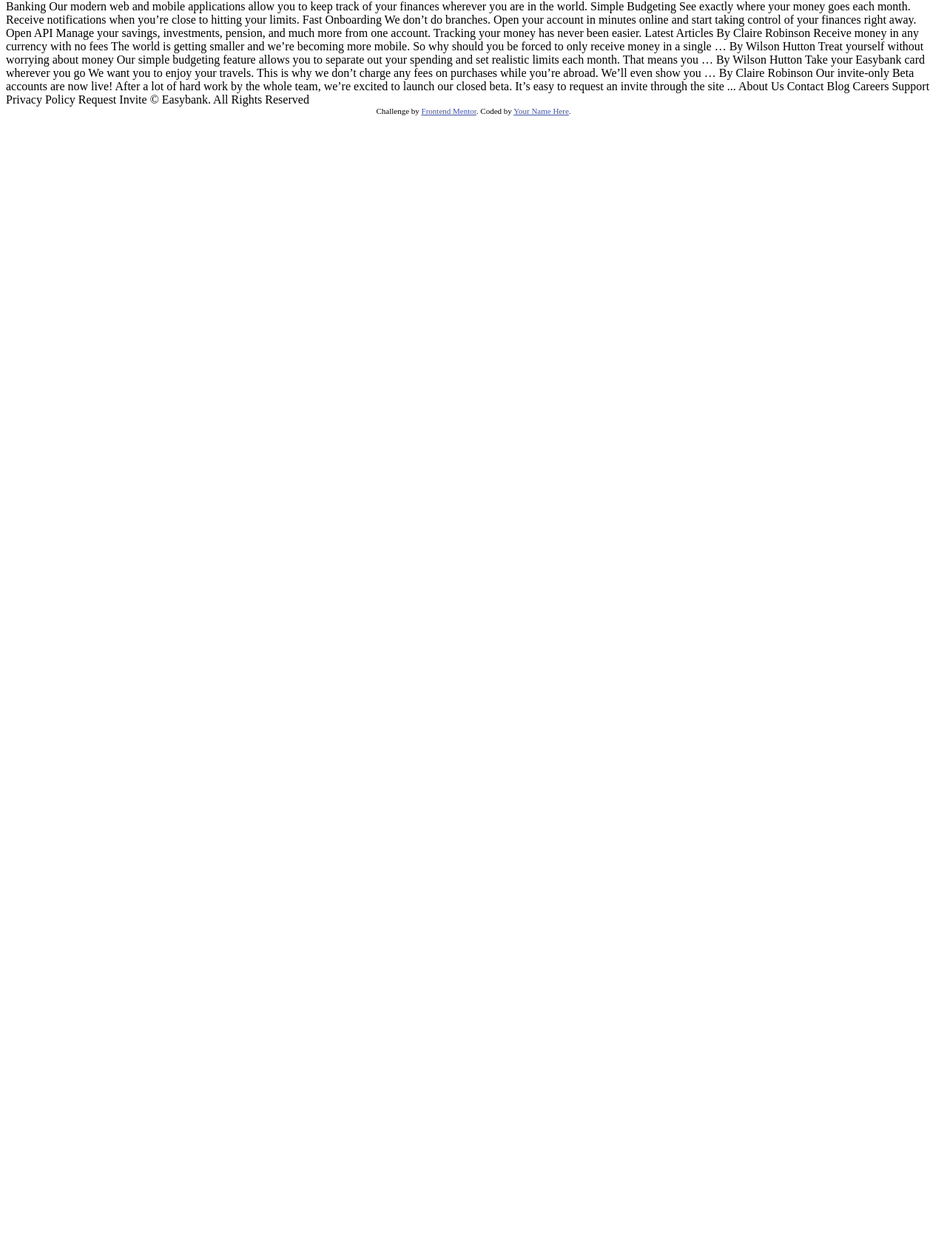
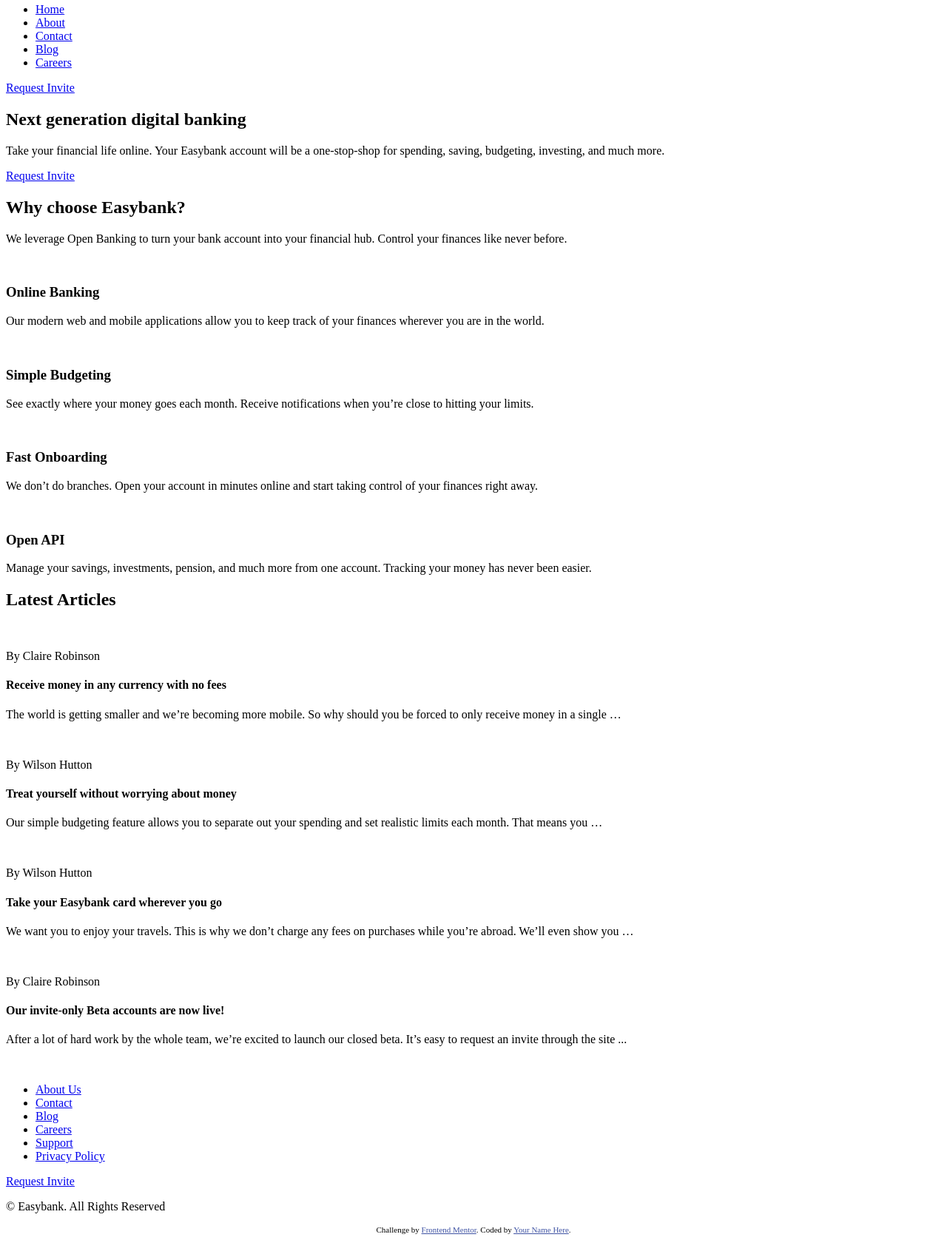
Before and after one commit to emunsi/easybank.github.io, a plain HTML site: page index.html in a window 1280 px wide. Shown: the part 44-1720 px from the top of the page at 74% size. Before the commit the page ends 800 px from the top, so only its background shows below. Drawn offline with Linux system fonts and the light colour scheme.

Commit message:
HTML Done & CSS Variables Done

```diff
--- a/index.html
+++ b/index.html
@@ -1,101 +1,141 @@
 <!DOCTYPE html>
 <html lang="en">
+
 <head>
     <meta charset="UTF-8">
-  <meta name="viewport" content="width=device-width, initial-scale=1.0"> <!-- displays site properly based on user's device -->
+    <meta name="viewport" content="width=device-width, initial-scale=1.0">
+    <!-- displays site properly based on user's device -->
 
     <link rel="icon" type="image/png" sizes="32x32" href="./images/favicon-32x32.png">
-
+    <link rel="stylesheet" type="text/css" href="main.css">
     <title>Frontend Mentor | Easybank landing page</title>
 
     <!-- Feel free to remove these styles or customise in your own stylesheet 👍 -->
     <style>
-    .attribution { font-size: 11px; text-align: center; }
-    .attribution a { color: hsl(228, 45%, 44%); }
+        .attribution {
+            font-size: 11px;
+            text-align: center;
+        }
+
+        .attribution a {
+            color: hsl(228, 45%, 44%);
+        }
     </style>
 </head>
+
 <body>
+    <div class="container">
 
-  Home
-  About
-  Contact
-  Blog
-  Careers
+    </div>
+    <section class="hero">
+        <nav>
+            <a href="index.html"><img src="images/logo.svg" alt="Logo"></a>
+            <div class="navlinks">
+                <ul>
+                    <li><a href="index.html">Home</a></li>
+                    <li><a href="index.html">About</a></li>
+                    <li><a href="index.html">Contact</a></li>
+                    <li><a href="index.html">Blog</a></li>
+                    <li><a href="index.html">Careers</a></li>
+                </ul>
+            </div>
+            <a href="index.html" class="request-invite">Request Invite</a>
+        </nav>
+        <div class="text-box">
+            <h1>Next generation digital banking</h1>
+            <p>Take your financial life online. Your Easybank account will be a one-stop-shop for spending, saving, budgeting, investing, and much more.</p>
+            <a href="index.html" class="request-invite">Request Invite</a>
+        </div>
+    </section>
+    <section class="features">
+        <h2>Why choose Easybank?</h2>
+        <p>We leverage Open Banking to turn your bank account into your financial hub. Control your finances like never before.</p>
+        <div class="row">
+            <div class="features-col">
+                <img src="" alt="">
+                <h3>Online Banking</h3>
+                <p>Our modern web and mobile applications allow you to keep track of your finances wherever you are in the world.</p>
+            </div>
+            <div class="features-col">
+                <img src="" alt="">
+                <h3>Simple Budgeting</h3>
+                <p>See exactly where your money goes each month. Receive notifications when you’re close to hitting your limits.</p>
+            </div>
+            <div class="features-col">
+                <img src="" alt="">
+                <h3>Fast Onboarding</h3>
+                <p>We don’t do branches. Open your account in minutes online and start taking control of your finances right away.</p>
+            </div>
+            <div class="features-col">
+                <img src="" alt="">
+                <h3>Open API</h3>
+                <p>Manage your savings, investments, pension, and much more from one account. Tracking your money has never been easier.</p>
+            </div>
+        </div>
 
-  Request Invite
+    </section>
 
 
+    <section class="last-articles">
+        <h2>Latest Articles</h2>
+        <div class="row">
 
-  Next generation digital banking
+            <div class="article-col">
+                <img src="" alt="">
+                <p class="subtext">By Claire Robinson</p>
+                <h4>Receive money in any currency with no fees</h4>
+                <p>The world is getting smaller and we’re becoming more mobile. So why should you be forced to only receive money in a single …</p>
+            </div>
+            <div class="article-col">
+                <img src="" alt="">
+                <p class="subtext">By Wilson Hutton</p>
+                <h4>Treat yourself without worrying about money</h4>
+                <p>Our simple budgeting feature allows you to separate out your spending and set realistic limits each month. That means you …</p>
+            </div>
+            <div class="article-col">
+                <img src="" alt="">
+                <p class="subtext">By Wilson Hutton</p>
+                <h4>Take your Easybank card wherever you go</h4>
+                <p>We want you to enjoy your travels. This is why we don’t charge any fees on purchases while you’re abroad. We’ll even show you …</p>
+            </div>
+            <div class="article-col">
+                <img src="" alt="">
+                <p class="subtext">By Claire Robinson</p>
+                <h4>Our invite-only Beta accounts are now live!</h4>
+                <p>After a lot of hard work by the whole team, we’re excited to launch our closed beta. It’s easy to request an invite through the site ...</p>
+            </div>
 
-  Take your financial life online. Your Easybank account will be a one-stop-shop
-  for spending, saving, budgeting, investing, and much more.
+        </div>
 
-  Request Invite
+    </section>
+    <section class="footer">
+        <div class="icons">
+            <a href=""><img src="" alt=""></a>
+            <a href=""><img src="" alt=""></a>
+            <a href=""><img src="" alt=""></a>
+            <a href=""><img src="" alt=""></a>
+        </div>
+        <div class="footer-links">
+            <ul>
+                <li><a href="index.html" class="footer-link">About Us</a></li>
+                <li><a href="index.html" class="footer-link">Contact</a></li>
+                <li><a href="index.html" class="footer-link">Blog</a></li>
+                <li><a href="index.html" class="footer-link">Careers</a></li>
+                <li><a href="index.html" class="footer-link">Support</a></li>
+                <li><a href="index.html" class="footer-link">Privacy Policy</a></li>
+            </ul>
+        </div>
 
+        <div class="footer-invite">
+            <a href="index.html" class="request-invite">Request Invite</a>
+            <p>© Easybank. All Rights Reserved</p>
+        </div>
 
-
-  Why choose Easybank?
-
-  We leverage Open Banking to turn your bank account into your financial hub. Control
-  your finances like never before.
-
-  Online Banking
-  Our modern web and mobile applications allow you to keep track of your finances
-  wherever you are in the world.
-
-  Simple Budgeting
-  See exactly where your money goes each month. Receive notifications when you’re
-  close to hitting your limits.
-
-  Fast Onboarding
-  We don’t do branches. Open your account in minutes online and start taking control
-  of your finances right away.
-
-  Open API
-  Manage your savings, investments, pension, and much more from one account. Tracking
-  your money has never been easier.
-
-
-
-  Latest Articles
-
-  By Claire Robinson
-  Receive money in any currency with no fees
-  The world is getting smaller and we’re becoming more mobile. So why should you be
-  forced to only receive money in a single …
-
-  By Wilson Hutton
-  Treat yourself without worrying about money
-  Our simple budgeting feature allows you to separate out your spending and set
-  realistic limits each month. That means you …
-
-  By Wilson Hutton
-  Take your Easybank card wherever you go
-  We want you to enjoy your travels. This is why we don’t charge any fees on purchases
-  while you’re abroad. We’ll even show you …
-
-  By Claire Robinson
-  Our invite-only Beta accounts are now live!
-  After a lot of hard work by the whole team, we’re excited to launch our closed beta.
-  It’s easy to request an invite through the site ...
-
-
-
-  About Us
-  Contact
-  Blog
-  Careers
-  Support
-  Privacy Policy
-
-  Request Invite
-
-  © Easybank. All Rights Reserved
+    </section>
 
     <div class="attribution">
-    Challenge by <a href="https://www.frontendmentor.io?ref=challenge" target="_blank">Frontend Mentor</a>.
-    Coded by <a href="#">Your Name Here</a>.
+        Challenge by <a href="https://www.frontendmentor.io?ref=challenge" target="_blank">Frontend Mentor</a>. Coded by <a href="#">Your Name Here</a>.
     </div>
 </body>
+
 </html>
--- /dev/null
+++ b/main.css
@@ -0,0 +1,11 @@
+@import url('https://fonts.googleapis.com/css2?family=Public+Sans:wght@300;400;700&display=swap');
+:root {
+    --darkblue: hsl(233, 26%, 24%);
+    --limegreen: hsl(136, 65%, 51%);
+    --brightcyan: hsl(192, 70%, 51%);
+    --grayishblue: hsl(233, 8%, 62%);
+    --lightblue: hsl(220, 16%, 96%);
+    --lightgray: hsl(0, 0%, 98%);
+    --white: hsl(0, 0%, 100%);
+    --fontsize: 18px;
+}
```
Lines whose indentation alone changed are shown as unchanged.
